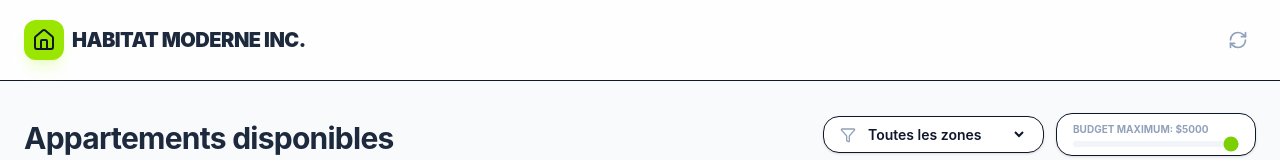
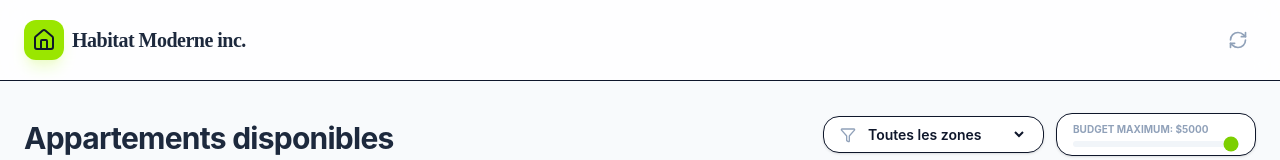
Before and after one commit to pedrovivas/habitat-moderne, a React (Vite) app: page / in a window 1280 px wide. Shown: the top 160 px of the page. Built offline with nearby package versions, Linux system fonts and the light colour scheme.

Commit message:
Add font for the brand

```diff
--- a/src/App.jsx
+++ b/src/App.jsx
@@ -198,7 +198,7 @@ const ListingsPage = () => {
             <div className="w-10 h-10 bg-lime-400 rounded-xl flex items-center justify-center text-slate-900 shadow-lg shadow-lime-100">
               <Home className="w-6 h-6" />
             </div>
-            <span className="text-xl font-black tracking-tight text-slate-800 uppercase">
+            <span className="text-xl font-brand font-black tracking-tight text-slate-800">
               Habitat Moderne inc.
             </span>
           </div>
--- a/src/index.css
+++ b/src/index.css
@@ -18,4 +18,5 @@ body {
 */
 @theme {
   --font-sans: "Inter", ui-sans-serif, system-ui;
+  --font-brand: "Bradley Hand", "Bradley Hand ITC", cursive;
 }
```
